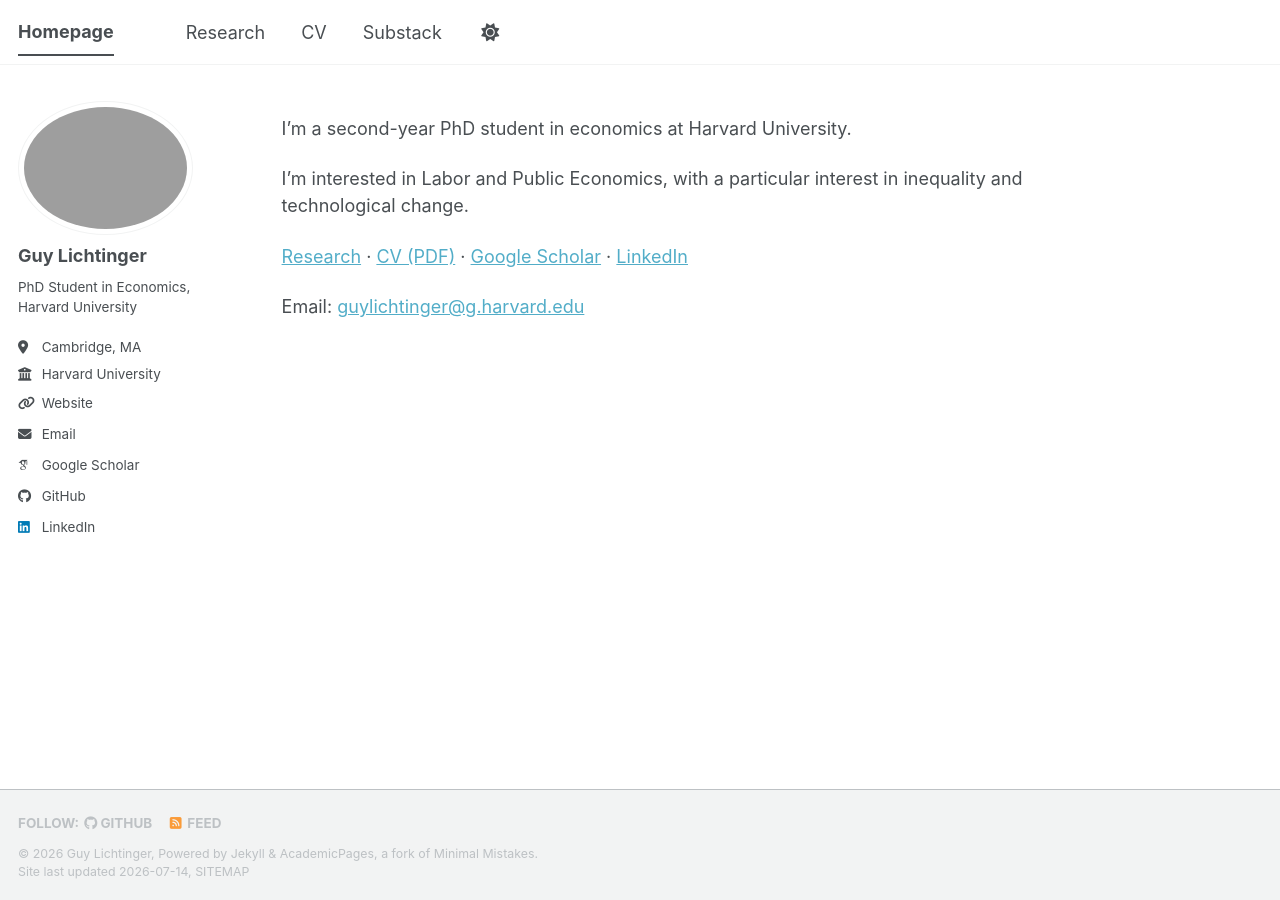
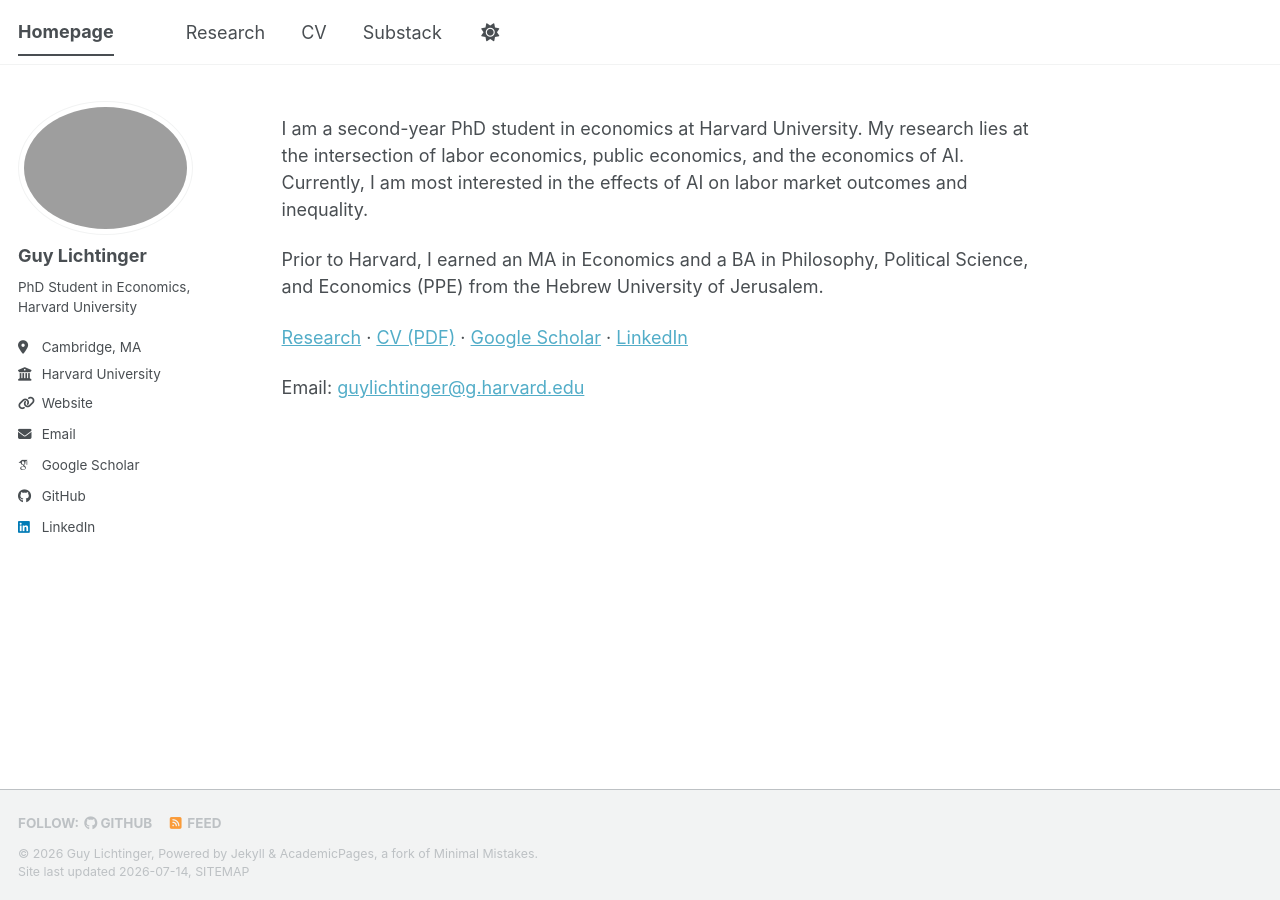
Before and after one commit to guylichtinger/guylichtinger.github.io, a Jekyll site: the page built from _pages/about.md, in a window 1280 px wide. Built offline with Jekyll 4.4.1, drawn with Linux system fonts in a browser that asks for light colours; some web fonts are replaced; a script bundle is joined from its source files by our own code; library files that are not in the unit come from our copies.

Commit message:
Update about page with additional details
Expanded personal information and research interests.

```diff
--- a/_pages/about.md
+++ b/_pages/about.md
@@ -8,9 +8,9 @@ redirect_from:
   - /about.html
 ---
 
-I'm a second-year PhD student in economics at Harvard University.
+I am a second-year PhD student in economics at Harvard University. My research lies at the intersection of labor economics, public economics, and the economics of AI. Currently, I am most interested in the effects of AI on labor market outcomes and inequality.
 
-I'm interested in Labor and Public Economics, with a particular interest in inequality and technological change.
+Prior to Harvard, I earned an MA in Economics and a BA in Philosophy, Political Science, and Economics (PPE) from the Hebrew University of Jerusalem.
 
 [Research](/research/) · [CV (PDF)](https://www.dropbox.com/scl/fi/gexf0apk8ng66aa5jgo5h/C.V-Guy-Lichtinger.pdf?rlkey=r6y7v1k17ksm8smq49eszrto9&dl=0) · [Google Scholar](https://scholar.google.com/citations?user=pLrwdeMAAAAJ) · [LinkedIn](https://www.linkedin.com/in/guy-lichtinger/)
 
```
